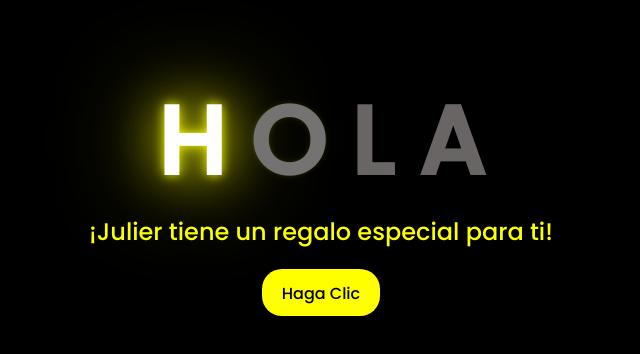
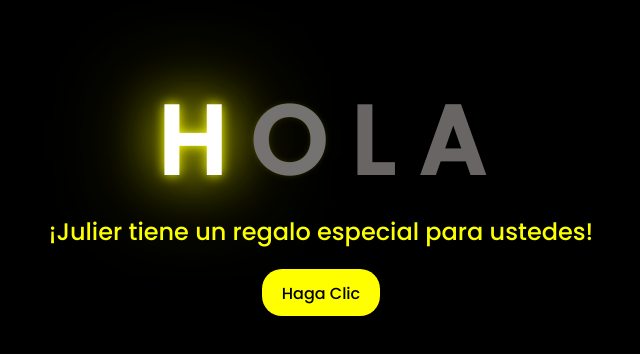
Before and after one commit to julierLu/web-flores-jl, a plain HTML site: page index.html in a window 1280 px wide. Shown: the part 216-570 px from the top of the page, without its empty margins (327-967 px from the left). Drawn offline with Linux system fonts and the light colour scheme.

Commit message:
Actualizando texto y audio

```diff
--- a/index.html
+++ b/index.html
@@ -1,5 +1,6 @@
 <!DOCTYPE html>
 <html lang="en">
+
 <head>
     <meta charset="UTF-8">
     <meta http-equiv="X-UA-Compatible" content="IE=edge">
@@ -8,6 +9,7 @@
     <link rel="icon" href="flowers.png" type="image/x-icon">
     <title>Sorpresa</title>
 </head>
+
 <body>
     <div class="greetings">
 
@@ -25,7 +27,7 @@
         <span></span>
     </div>
     <div class="description">
-        <span>¡Julier tiene un regalo especial para ti!</span>
+        <span>¡Julier tiene un regalo especial para ustedes!</span>
     </div>
     <div class="button">
         <button>
@@ -34,4 +36,5 @@
 
     </div>
 </body>
+
 </html>
```
Also changed, not shown: 1 other file.
